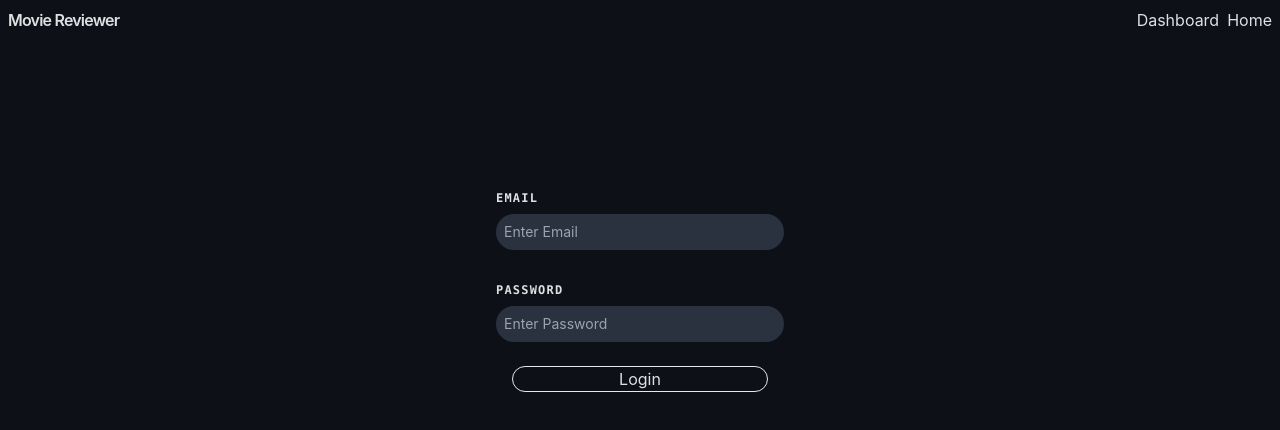
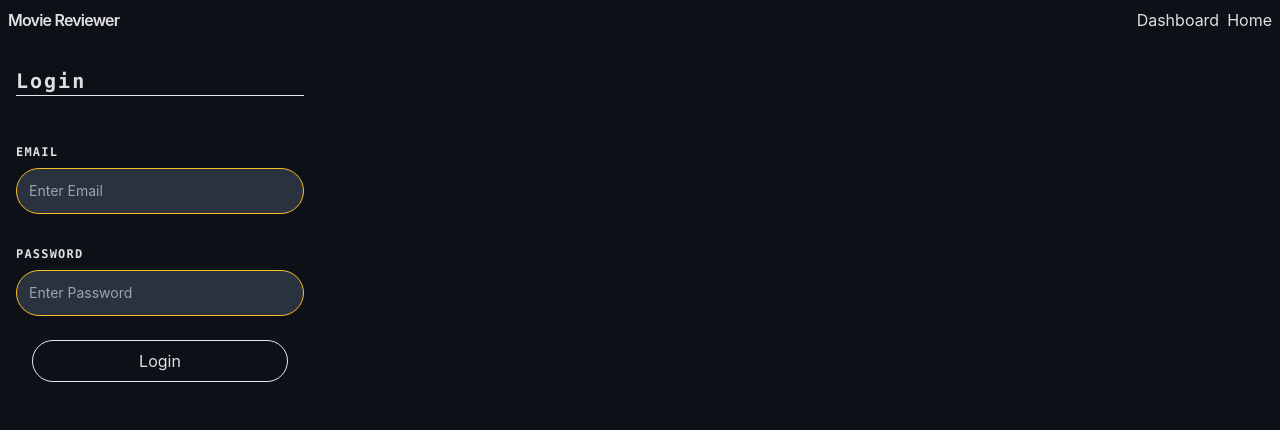
Before and after one commit to Zim40/movieReviewer, a React (Vite) app in the folder client/: page /login in a window 1280 px wide. Shown: the top 430 px of the page. Built offline with nearby package versions, Linux system fonts and the light colour scheme.

Commit message:
Styled login + signUp buttons / [FIX]: Deployment connection to database

```diff
--- a/client/src/Components/Button/button.jsx
+++ b/client/src/Components/Button/button.jsx
@@ -2,7 +2,7 @@ import propTypes from "prop-types";
 export default function Button({ text, onClick }) {
   return (
 
-      <button className="border w-full rounded-full hover:bg-amber-700" onClick={onClick}>{text}</button>
+      <button className="border w-full rounded-full p-2 hover:bg-amber-700" onClick={onClick}>{text}</button>
 
   );
 }
--- a/client/src/Components/Hero/Hero.jsx
+++ b/client/src/Components/Hero/Hero.jsx
@@ -1,6 +1,6 @@
 import propTypes from "prop-types";
 import { lazy, Suspense } from "react";
-import { Link } from 'react-router-dom';
+import { Link } from "react-router-dom";
 import Spinner from "../../Spinner";
 import Image from "../../assets/Hero.jpg";
 
@@ -22,15 +22,15 @@ export default function Hero({ lineOne, subTextOne, subTitle, subTextTwo }) {
           {subTitle}
         </h2>
         <p className="font-semibold text-lg">{subTextTwo}</p>
-        <div className="flex space-x-2">
+        <div className="flex align-center items-center justify-center rounded-full bg-[#0e1018] bg-opacity-60 space-x-2 p-2 w-full md:w-1/2">
           <Link to="/login">
-            <button className="flex align-center items-center border rounded p-1 bg-[#5a5e62]">
+            <button className="flex w-36 align-center items-center justify-center border border-amber-400 rounded-full  p-1 bg-[#0e1018]">
               Login
             </button>
           </Link>
           <Link to="/register">
-            <button className="flex align-center items-center border rounded p-1 bg-[#5a5e62]">
-              Register
+            <button className="flex w-36 align-center items-center justify-center border border-amber-400 rounded-full p-1 bg-[#0e1018]">
+              Sign Up
             </button>
           </Link>
         </div>
--- a/client/src/routes/login.jsx
+++ b/client/src/routes/login.jsx
@@ -1,7 +1,6 @@
 import { useState } from "react";
 import Auth from "../utils/Auth";
 import Button from "../Components/Button/button";
-
 
 export default function Login() {
   const [errorText, setErrorText] = useState("");
@@ -9,8 +8,7 @@ export default function Login() {
     email: "",
     password: "",
   });
-//   const apiUrl = import.meta.env.NODE_ENV === "production" ? import.meta.env.VITE_DEPLOYED_URL : import.meta.env.VITE_DEV_URL ;
-// console.log(`URL: ${apiUrl}`)
+
   const handleSubmit = async (e) => {
     e.preventDefault();
     try {
@@ -45,13 +43,18 @@ export default function Login() {
     }));
   };
   return (
-    <form className="flex flex-col align-center items-center justify-center w-full h-96">
+    <>
+      <div className="flex align-center items-center  justify-center h-96">
+        <form className="w-full">
           <div className="flex flex-col space-y-2 p-4 w-full lg:w-1/4 mt-auto">
+            <h1 className="text-xl mb-10 tracking-widest font-mono font-bold border-b">
+              Login
+            </h1>
             <label className="uppercase text-xs font-mono font-semibold tracking-widest">
               Email
             </label>
             <input
-          className="bg-slate-600 text-sm bg-opacity-50 w-full rounded-full p-2"
+              className="bg-slate-600 border border-amber-400 text-sm bg-opacity-50 w-full rounded-full p-3"
               placeholder="Enter Email"
               type="text"
               name="email"
@@ -64,7 +67,7 @@ export default function Login() {
               Password
             </label>
             <input
-          className="bg-slate-600 text-sm bg-opacity-50 w-full rounded-full p-2"
+              className="bg-slate-600 border border-amber-400 text-sm bg-opacity-50 w-full rounded-full p-3"
               placeholder="Enter Password"
               type="password"
               name="password"
@@ -84,5 +87,7 @@ export default function Login() {
             </div>
           </div>
         </form>
+      </div>
+    </>
   );
 }
```
Lines whose indentation alone changed are shown as unchanged.
